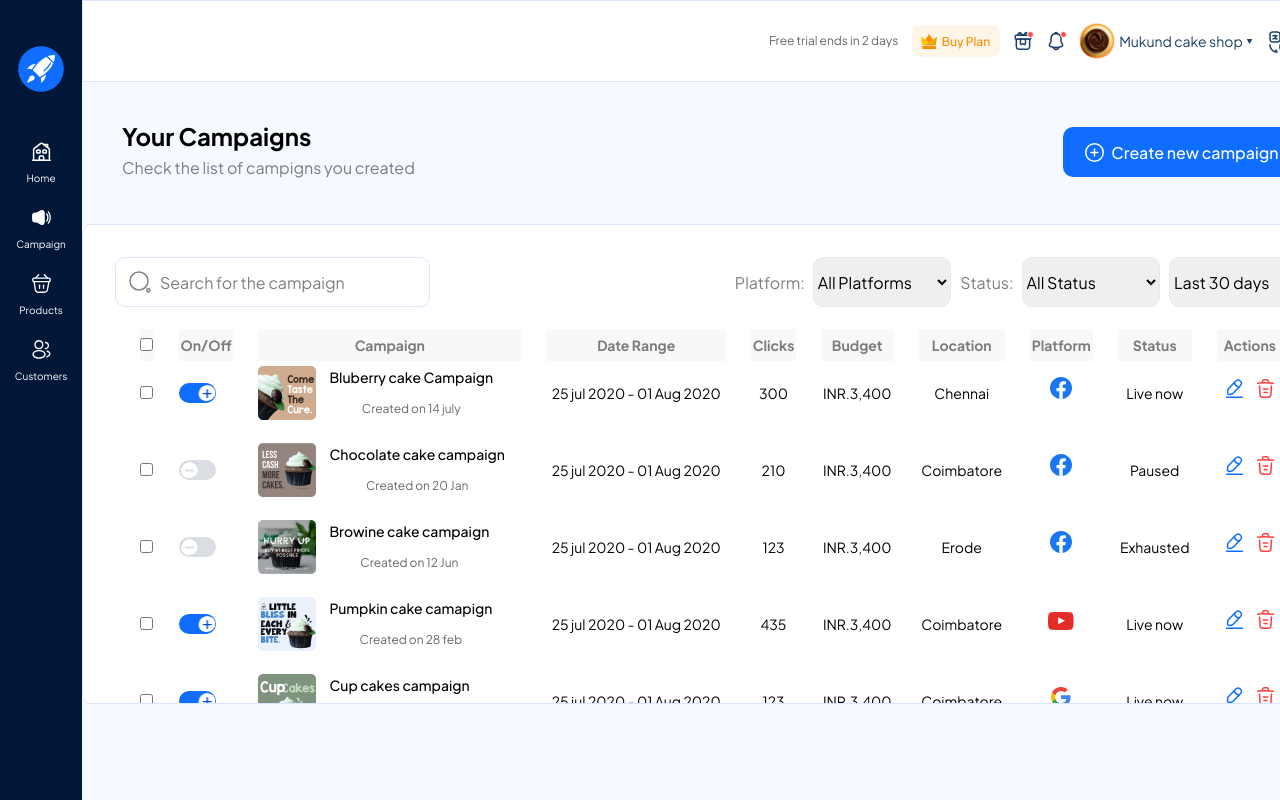
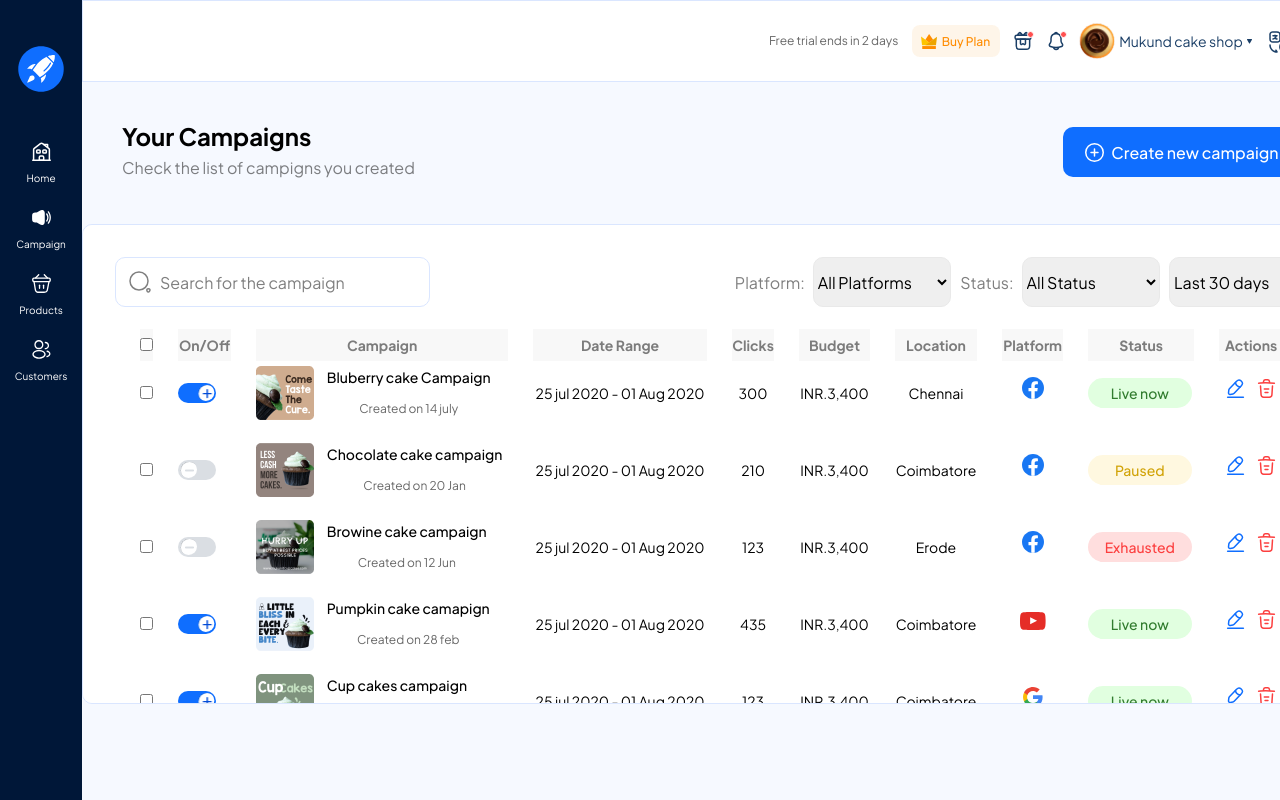
Before and after one commit to sanskar127/food-book, a React (Vite) app: page / in a window 1280 px wide. Shown: the top 800 px of the page. Built offline with nearby package versions, Linux system fonts and the light colour scheme.

Commit message:
Status Color Updated

```diff
--- a/src/Pages/Dashboard/Dashboard.jsx
+++ b/src/Pages/Dashboard/Dashboard.jsx
@@ -49,6 +49,39 @@ const DropdownMenuAlt = ({ list }) => {
   );
 };
 
+const Status = ({ status }) => {
+  const statusLabel = ['Live now', 'Paused', 'Exhausted']
+
+  const handleStatus = () => {
+    if (status == 0) {
+      return {
+        backgroundColor: '#E1FFE0',
+        color: '#317C2E'
+      }
+    }
+
+    if (status == 1) {
+      return {
+        backgroundColor: '#FFF8E0',
+        color: '#D1A307'
+      }
+    }
+
+    if (status == 2) {
+      return {
+        backgroundColor: '#FFDEDE',
+        color: '#FC3F3F'
+      }
+    }
+  }
+
+  return (
+    <div className="status" style={handleStatus()}>
+      <h4>{statusLabel[status]}</h4>
+    </div>
+  )
+}
+
 const Dashboard = () => {
   return (
     <div className='dashboard'>
@@ -57,7 +90,7 @@ const Dashboard = () => {
           <h2 className="heading">Your Campaigns</h2>
           <h4 className="subheading">Check the list of campigns you created </h4>
         </div>
-        <Link to="/campaign" style={{textDecoration: 'none'}}>
+        <Link to="/campaign" style={{ textDecoration: 'none' }}>
           <button className="create"> <img src={Circle} alt="plus" /> Create new campaign</button>
         </Link>
       </div>
@@ -112,7 +145,7 @@ const Dashboard = () => {
                     <td>{item.budget}</td>
                     <td>{item.location}</td>
                     <td> <img src={item.platform} /></td>
-                    <td>{item.status}</td>
+                    <td><Status status={item.status} /></td>
                     <td>
                       <span>
                         <img src={Edit} alt="edit" />
--- a/src/Pages/Dashboard/dashboard.css
+++ b/src/Pages/Dashboard/dashboard.css
@@ -194,3 +194,22 @@ td span {
     line-height: 32px;
     /* 266.667% */
 }
+
+.status {
+    width: 104px;
+    height: 30px;
+    border-radius: 24px;
+    /* background: #E1FFE0; */
+    display: flex;
+    align-items: center;
+    justify-content: center;
+    /* color: #317C2E; */
+}
+
+.status h4 {
+    font-family: Eudoxus Sans;
+    font-size: 14px;
+    font-style: normal;
+    font-weight: 500;
+    line-height: normal;
+}
--- a/src/assets/backend/campaign.json
+++ b/src/assets/backend/campaign.json
@@ -13,7 +13,7 @@
         "budget": "INR.3,400",
         "location": "Chennai",
         "platform": "platforms/fb.svg",
-        "status": "Live now"
+        "status": 0
     },
     {
         "id": 2,
@@ -29,7 +29,7 @@
         "budget": "INR.3,400",
         "location": "Coimbatore",
         "platform": "platforms/fb.svg",
-        "status": "Paused"
+        "status": 1
     },
     {
         "id": 3,
@@ -45,7 +45,7 @@
         "budget": "INR.3,400",
         "location": "Erode",
         "platform": "platforms/fb.svg",
-        "status": "Exhausted"
+        "status": 2
     },
     {
         "id": 4,
@@ -61,7 +61,7 @@
         "budget": "INR.3,400",
         "location": "Coimbatore",
         "platform": "platforms/yt.svg",
-        "status": "Live now"
+        "status": 0
     },
     {
         "id": 5,
@@ -77,6 +77,6 @@
         "budget": "INR.3,400",
         "location": "Coimbatore",
         "platform": "platforms/g.svg",
-        "status": "Live now"
+        "status": 0
     }
 ]
```
